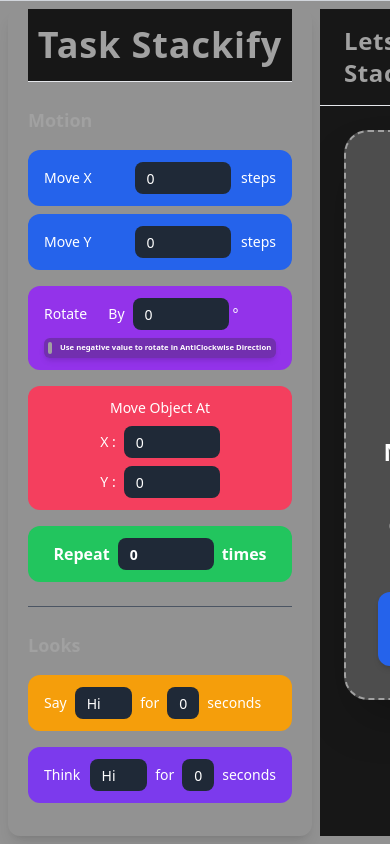
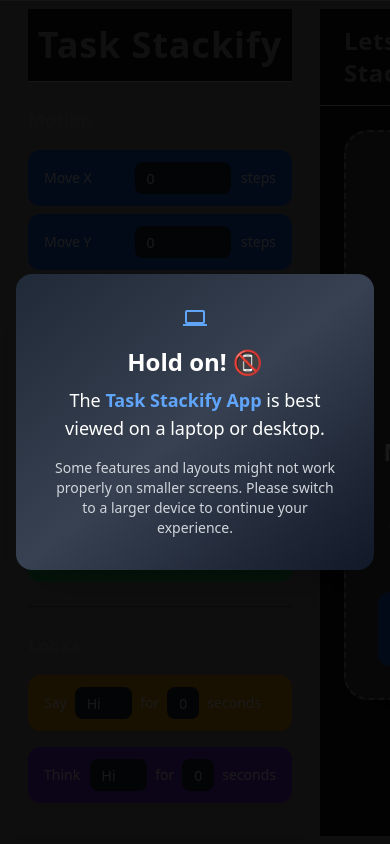
Before and after one commit to curious-keshav/task-stackify, a React (Vite) app: page / in a window 390 px wide. Shown: the top 844 px of the page. Built offline with nearby package versions, Linux system fonts and the light colour scheme; some icons are missing.

Commit message:
Added warning screen for small screens

```diff
--- a/src/App.jsx
+++ b/src/App.jsx
@@ -1,9 +1,11 @@
+import ScreenWarning from './components/screen-warning'
 import MainPage from './pages/main-page'
 
 function App() {
   return (
     <>
-      <MainPage/>
+      <ScreenWarning />
+      <MainPage />
     </>
   )
 }
--- /dev/null
+++ b/src/components/screen-warning.jsx
@@ -0,0 +1,39 @@
+import { Laptop } from '@mui/icons-material'
+import { useEffect, useState } from 'react'
+
+const ScreenWarning = () => {
+    const [isMobileOrTablet, setIsMobileOrTablet] = useState(false)
+
+    useEffect(() => {
+        const checkScreenSize = () => {
+            setIsMobileOrTablet(window.innerWidth < 1024)
+        }
+
+        checkScreenSize()
+        window.addEventListener('resize', checkScreenSize)
+
+        return () => window.removeEventListener('resize', checkScreenSize)
+    }, [])
+
+    if (!isMobileOrTablet) return null
+
+    return (
+        <div className="fixed inset-0 z-50 flex items-center justify-center bg-black bg-opacity-90 text-white px-4">
+            <div className="text-center p-8 rounded-2xl bg-gradient-to-br from-gray-800 via-gray-700 to-gray-900 shadow-2xl max-w-md animate-fade-in">
+                <div className="flex justify-center mb-4">
+                    <Laptop className="w-12 h-12 text-blue-400" />
+                </div>
+                <h2 className="text-2xl font-bold mb-2">Hold on! 📵</h2>
+                <p className="text-lg mb-4">
+                    The <span className="text-blue-400 font-semibold">Task Stackify App</span> is best viewed on a laptop or desktop.
+                </p>
+                <p className="text-sm text-gray-300">
+                    Some features and layouts might not work properly on smaller screens.
+                    Please switch to a larger device to continue your experience.
+                </p>
+            </div>
+        </div>
+    )
+}
+
+export default ScreenWarning
```
